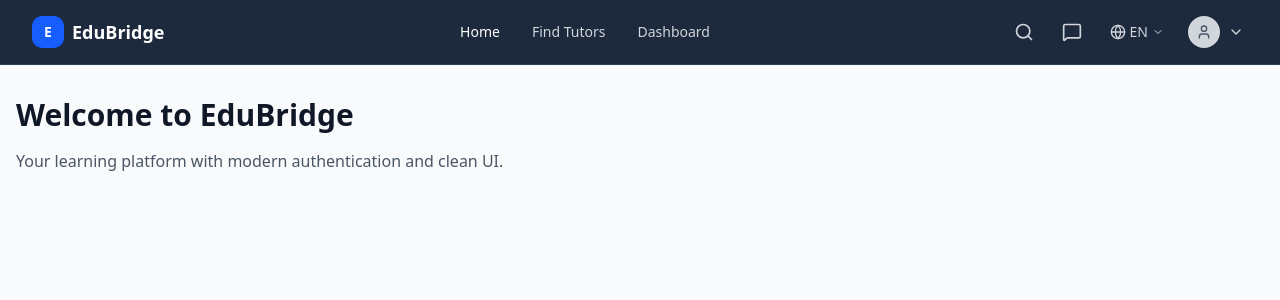
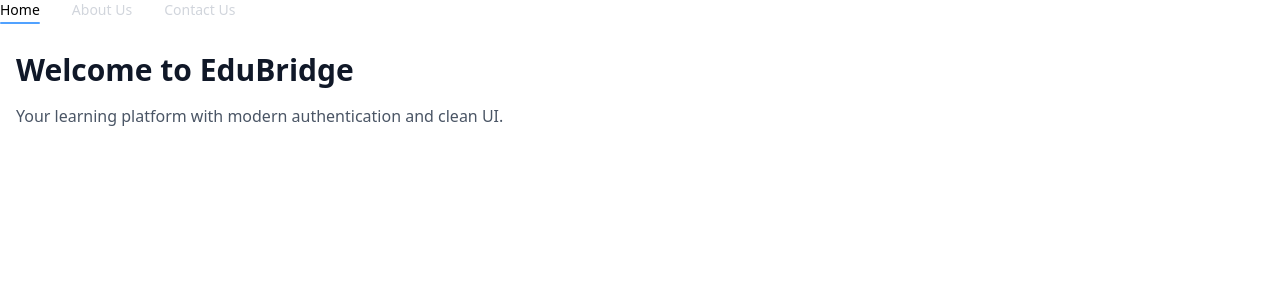
Before and after one commit to nhanbernie/edu-bridge-client, a Next.js app: page / in a window 1280 px wide. Shown: the top 300 px of the page. Built offline with nearby package versions, Linux system fonts and the light colour scheme.

Commit message:
feat: layout common

```diff
--- a/src/app/(unauthenticated)/(marketing)/page.tsx
+++ b/src/app/(unauthenticated)/(marketing)/page.tsx
@@ -1,16 +1,16 @@
 import React from "react";
-import { MainLayout } from "@/layouts/index";
+import { LandingLayout } from "@/layouts/index";
 
 const MarketingPage = () => {
   return (
-    <MainLayout>
+    <LandingLayout>
       <div className="container mx-auto px-4 py-8">
         <h1 className="text-3xl font-bold text-gray-900 mb-4">Welcome to EduBridge</h1>
         <p className="text-gray-600">
           Your learning platform with modern authentication and clean UI.
         </p>
       </div>
-    </MainLayout>
+    </LandingLayout>
   );
 };
 
--- a/src/common/constants/navigate.constant.ts
+++ b/src/common/constants/navigate.constant.ts
@@ -9,3 +9,9 @@ export const navigationItems: NavItem[] = [
   { label: "Find Tutors", href: "/tutors" },
   { label: "Dashboard", href: "/dashboard" },
 ];
+
+export const navigateMarketItems: NavItem[] = [
+  { label: "Home", href: "/", active: true },
+  { label: "About Us", href: "/about" },
+  { label: "Contact Us", href: "/contact" },
+];
--- /dev/null
+++ b/src/components/common/EBButon.tsx
@@ -0,0 +1,11 @@
+import React from "react";
+
+interface EBButtonProps {
+  onClick: () => void;
+}
+
+const EBButon = ({}: EBButtonProps) => {
+  return <div>EBButon</div>;
+};
+
+export default EBButon;
--- /dev/null
+++ b/src/components/common/EBLogo.tsx
@@ -0,0 +1,10 @@
+import Image from "next/image";
+
+const Logo = () => (
+  <div className="flex items-center gap-2">
+    <Image src="/logo.svg" alt="EduBridge" width={100} height={100} />
+    <h1 className="text-white font-bold text-sm">EduBridge</h1>
+  </div>
+);
+
+export default Logo;
--- a/src/components/common/Logo.tsx
+++ /dev/null
@@ -1,10 +0,0 @@
-const Logo = () => (
-  <div className="flex items-center gap-2">
-    <div className="w-8 h-8 bg-blue-600 rounded-lg flex items-center justify-center">
-      <span className="text-white font-bold text-sm">E</span>
-    </div>
-    <span className="text-white font-semibold text-lg">EduBridge</span>
-  </div>
-);
-
-export default Logo;
--- a/src/components/layouts/Header.tsx
+++ b/src/components/layouts/Header.tsx
@@ -3,7 +3,7 @@ import { Search, MessageSquare, Menu } from "lucide-react";
 import UserMenu from "./components/UserMenu";
 import LanguageSelector from "../common/LanguageSelector";
 import MobileMenu from "./components/MobileMenu";
-import Logo from "../common/Logo";
+import Logo from "../common/EBLogo";
 import { navigationItems, NavItem } from "@/constants/navigate.constant";
 
 const Navigation = ({ items }: { items: NavItem[] }) => (
--- /dev/null
+++ b/src/components/layouts/LandingLayout.tsx
@@ -0,0 +1,13 @@
+import React from "react";
+import MaketingHeader from "./components/MaketingHeader";
+
+const LandingLayout = ({ children }: { children?: React.ReactNode }) => {
+  return (
+    <div className="min-h-screen">
+      <MaketingHeader />
+      <div className="flex-1">{children}</div>
+    </div>
+  );
+};
+
+export default LandingLayout;
--- /dev/null
+++ b/src/components/layouts/components/MaketingHeader.tsx
@@ -0,0 +1,12 @@
+import React from "react";
+import Navigate from "./Navigate";
+import { navigateMarketItems } from "@/constants/navigate.constant";
+const MaketingHeader = () => {
+  return (
+    <div className="">
+      <Navigate items={navigateMarketItems} />
+    </div>
+  );
+};
+
+export default MaketingHeader;
--- /dev/null
+++ b/src/components/layouts/components/Navigate.tsx
@@ -0,0 +1,26 @@
+import React from "react";
+
+const Navigate = ({ items }: { items: any[] }) => {
+  return (
+    <nav className="hidden md:flex items-center gap-8">
+      {items.map((item) => (
+        <a
+          key={item.href}
+          href={item.href}
+          className={`group relative inline-block text-sm font-medium ${
+            item.active ? "text-black" : "text-gray-300 hover:text-white"
+          }`}
+        >
+          {item.label}
+          <span
+            className={`pointer-events-none absolute left-0 right-0 -bottom-1 h-[2px] origin-center scale-x-0 rounded bg-blue-400 transition-transform duration-200 group-hover:scale-x-100 ${
+              item.active ? "scale-x-100" : ""
+            }`}
+          />
+        </a>
+      ))}
+    </nav>
+  );
+};
+
+export default Navigate;
--- a/src/components/layouts/index.ts
+++ b/src/components/layouts/index.ts
@@ -2,3 +2,5 @@ export { default as Header } from "./Header";
 export { default as MainLayout } from "./MainLayout";
 export { default as UserMenu } from "./components/UserMenu";
 export { default as LanguageSelector } from "../common/LanguageSelector";
+export { default as LandingLayout } from "./LandingLayout";
+export { default as AuthLayout } from "./AuthLayout";
```
Also changed, not shown: src/app/(unauthenticated)/(auth)/login/page.tsx (+8 -0 lines).
